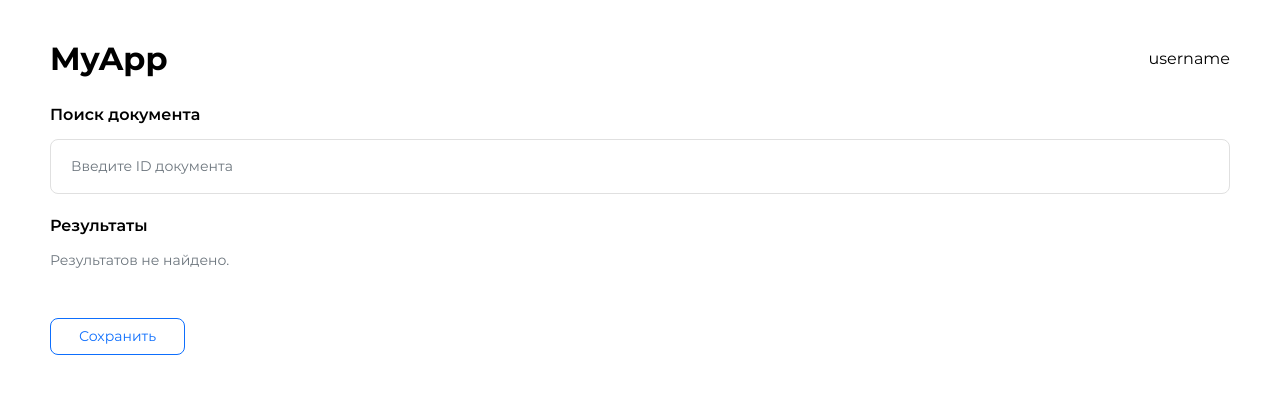
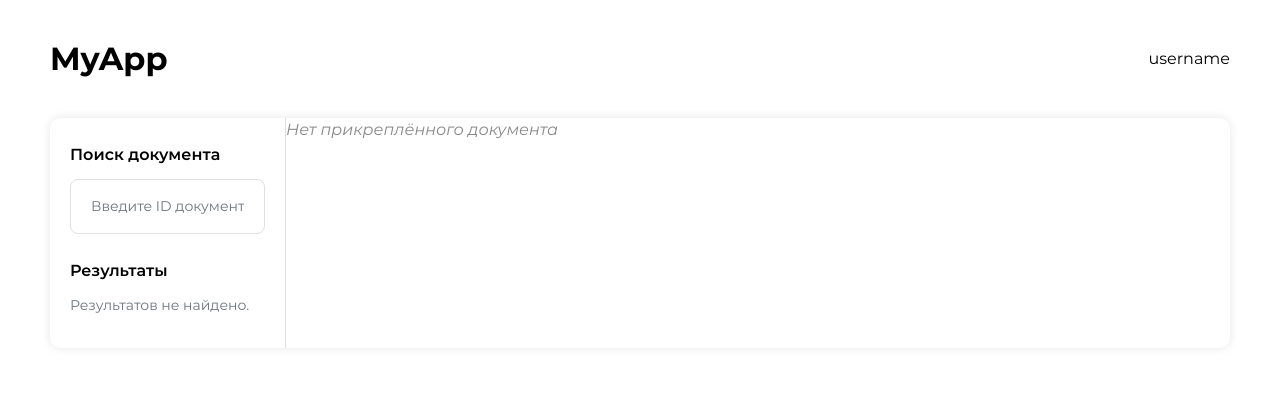
Before and after one commit to ibroverchick-frontend/my_favorite_test, a Vue app: page / in a window 1280 px wide. Shown: the top 394 px of the page. Built offline with nearby package versions, Linux system fonts and the light colour scheme.

Commit message:
add feature PinnedDocument

```diff
--- a/src/app/App.vue
+++ b/src/app/App.vue
@@ -1,18 +1,9 @@
 <script setup lang="ts">
 import { RouterLink, RouterView } from 'vue-router'
-import { ref } from 'vue'
-import { UIButton, UIInput } from '@/shared/ui'
-import { DocumentCard } from '@/entites/Document/Card'
-
-const name = ref('')
-const handleSubmit = () => {
-  alert(`Привет, ${name.value}!`)
-}
 </script>
 
 <template>
   <div class="p-4 space-y-3">
     <RouterView />
-    <UIButton variant="standard" @click="handleSubmit">Сохранить</UIButton>
   </div>
 </template>
--- /dev/null
+++ b/src/features/PinnedDocument/PinnedDocument.vue
@@ -0,0 +1,80 @@
+<template>
+  <div v-if="hasPinnedDocument" class="pinned-document">
+    <img
+      :src="pinnedDocument?.image || defaultImage"
+      alt="pinned-document-img"
+      class="pinned-document__img"
+    >
+
+    <div class="pinned-document__main">
+        <h2 class="pinned-document__main-title">
+             {{ pinnedDocument?.name }}
+        </h2>
+
+      <div class="pinned-document__main-panel-controls">
+          <UIButton variant="standard">Скачать</UIButton>
+          <UIButton variant="delete" @click="unpinDocument">Удалить</UIButton>
+      </div>
+
+      <div class="pinned-document__main-description">
+        <h2 class="pinned-document__main-description-title">Описание:</h2>
+        <div class="pinned-document__main-description-text">
+          {{ pinnedDocument?.description || 'Нет описания' }}
+        </div>
+      </div>
+    </div>
+  </div>
+
+  <div v-else class="pinned-document__empty">
+    Нет прикреплённого документа
+  </div>
+</template>
+
+<script setup lang="ts">
+import { UIButton } from '@/shared/ui'
+import { usePinnedDocumentStore } from '@/entites/Document/store/pinnedDocument'
+import { storeToRefs } from 'pinia'
+import defaultImage from '@/shared/assets/img/default.webp'
+
+const store = usePinnedDocumentStore()
+const { pinnedDocument, hasPinnedDocument } = storeToRefs(store)
+const { unpinDocument } = store
+</script>
+
+<style lang="scss" scoped>
+.pinned-document {
+  display: grid;
+  grid-template-columns: 1fr 1fr;
+  gap: 6.5%;
+  padding: 25px;
+
+
+  &__img {
+    width: 100%;
+    height: 100%;
+    object-fit:cover;
+  }
+  &__main-title {
+    padding-bottom: 15px;
+  }
+  &__main-panel-controls {
+    display: flex;
+    gap: 4%;
+    padding-bottom: 50px;
+  }
+  &__main-description-title {
+    padding-bottom: 15px;
+  }
+  &__main-description-text {
+      color: $color-barely-text;
+  }
+  &__empty {
+    font-style: italic;
+    color: #888;
+  }
+}
+
+
+
+
+</style>
--- /dev/null
+++ b/src/features/PinnedDocument/index.ts
@@ -0,0 +1 @@
+export { default as PinnedDocument } from './PinnedDocument.vue'
--- a/src/features/SearchDocuments/SearchDocuments.vue
+++ b/src/features/SearchDocuments/SearchDocuments.vue
@@ -202,11 +202,12 @@ function onCardClick(doc: Doc) {
 .search-documents {
   display: flex;
   flex-direction: column;
-
+  padding: 20px;
+  padding-top: 0;
   &__title {
     font-weight: 600;
     font-size: 16px;
-    padding-top: 20px;
+    padding-top: 25px;
     padding-bottom: 12px;
   }
 
@@ -244,11 +245,5 @@ function onCardClick(doc: Doc) {
   }
 }
 
-@media (min-width: 720px) {
-  .search-documents {
-    &__results-cards {
-      grid-template-columns: repeat(2, 1fr);
-    }
-  }
-}
+
 </style>
--- a/src/pages/DocumentsPage.vue
+++ b/src/pages/DocumentsPage.vue
@@ -8,6 +8,9 @@
 import {DocumentFinder} from '@/widgets/DocumentFinder'
 </script>
 
-<style>
-
+<style lang="scss" scoped>
+  .documents-page {
+    box-shadow: 0 0 10px 0 #0000001A;
+    border-radius: 10px;
+  }
 </style>
--- a/src/widgets/DocumentFinder/DocumentFinder.vue
+++ b/src/widgets/DocumentFinder/DocumentFinder.vue
@@ -1,9 +1,28 @@
 <template>
-<div class="document-finder">
-    <SearchDocuments/>
-</div>
+  <div class="document-finder">
+    <div class="document-finder__serch">
+      <SearchDocuments/>
+    </div>
+    <div class="document-finder__pinned">
+      <PinnedDocument/>
+    </div>
+  </div>
 </template>
 
 <script lang="ts" setup>
-    import { SearchDocuments } from '@/features/SearchDocuments'
+import { SearchDocuments } from '@/features/SearchDocuments'
+import { PinnedDocument } from '@/features/PinnedDocument';
 </script>
+
+<style lang="scss" scoped>
+.document-finder {
+  display: grid;
+  grid-template-columns: 20% 80%;
+  width: 100%;
+  height: 100%;
+  &__serch{
+    border-right: 1px solid $color-barely-border;
+  }
+}
+
+</style>
--- a/src/widgets/HeaderMain/HeaderMain.vue
+++ b/src/widgets/HeaderMain/HeaderMain.vue
@@ -13,6 +13,7 @@
     display: flex;
     justify-content: space-between;
     align-items: center;
+    margin-bottom: 35px;
     &__app-name {
         font-weight: 700;
         font-size: 32px;
```
